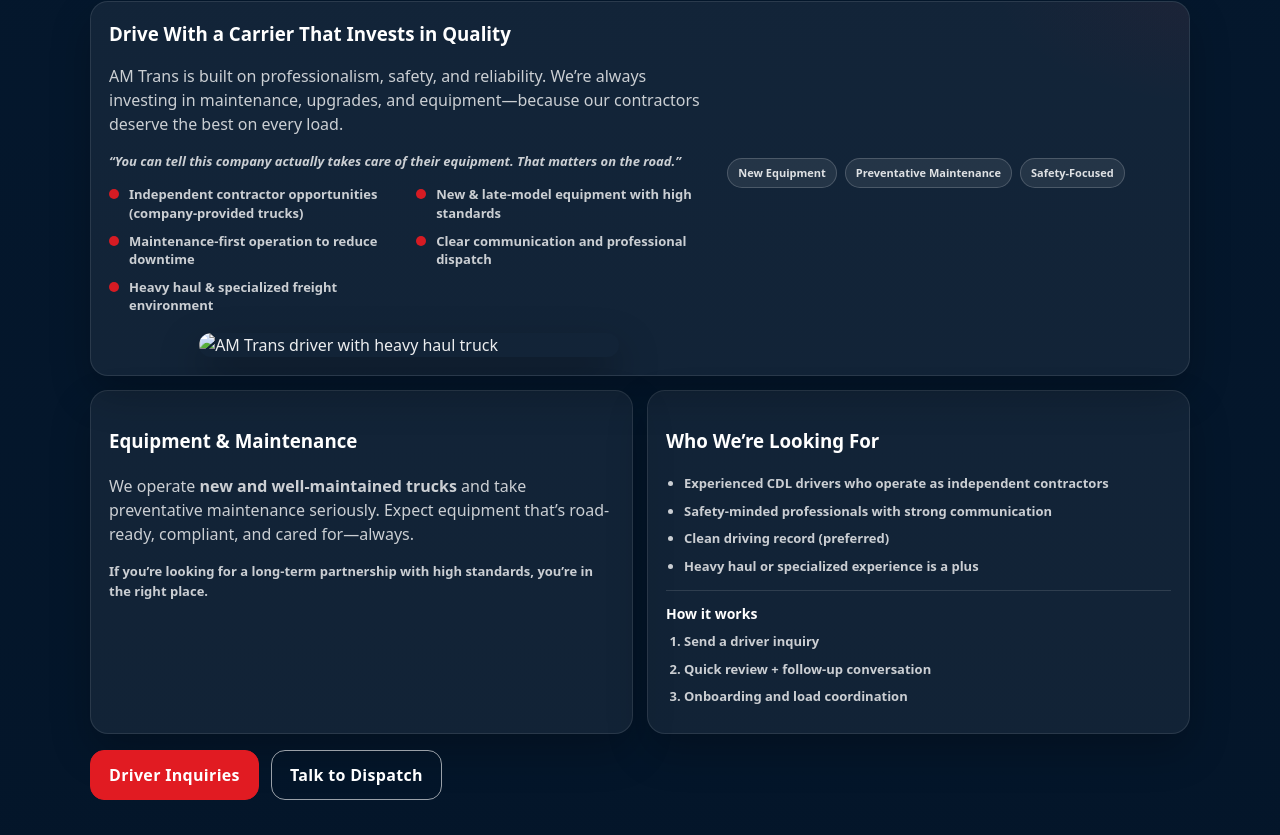
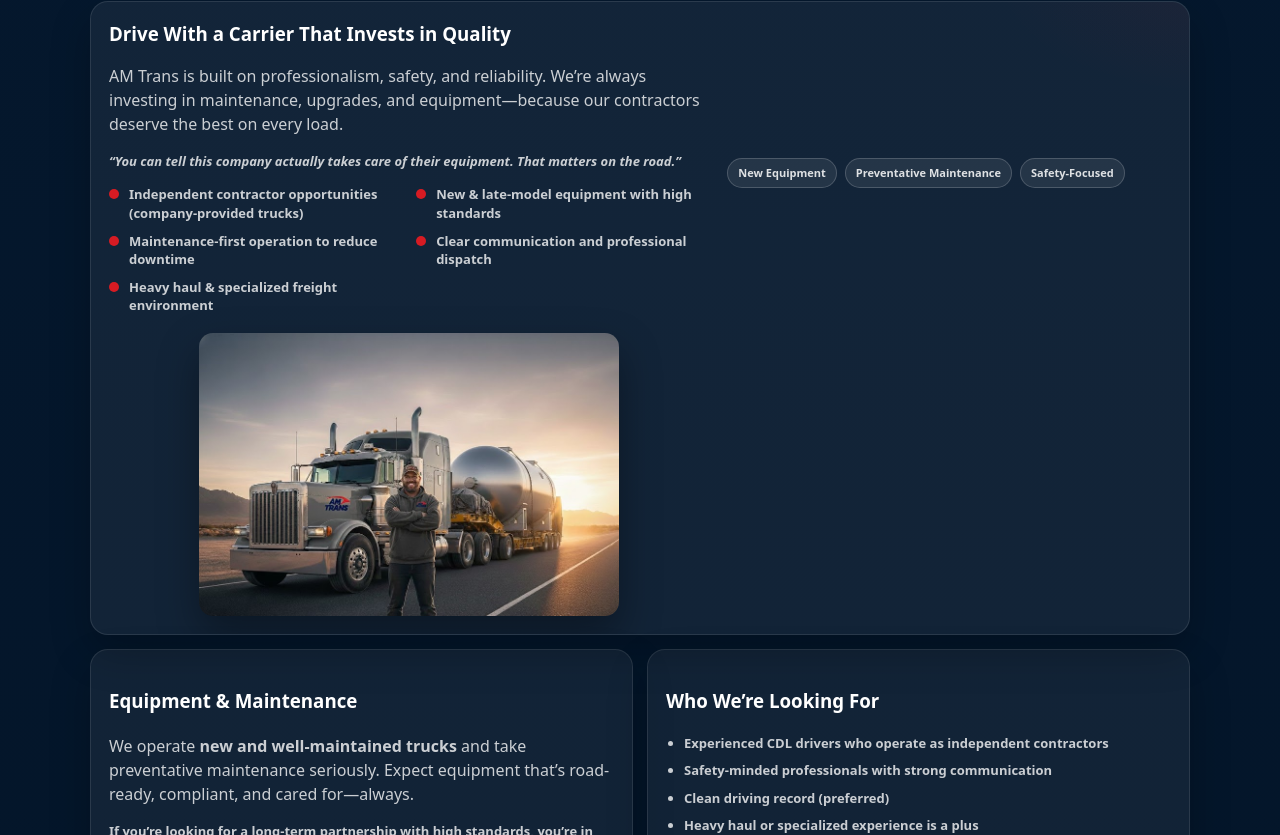
Before and after one commit to Mariabolona/AM-Trans-Site, a website built with Vite: page index.html in a window 1280 px wide. Shown: the part 2119-2954 px from the top of the page. Built offline with nearby package versions, Linux system fonts and the light colour scheme; files whose address does not match are found by name.

Commit message:
fix driver img

```diff
--- a/index.html
+++ b/index.html
@@ -223,7 +223,7 @@
 </div>
       <div class="drivers-hero-media">
         <img
-          src="/Driver Sec.jpg"
+          src="/driver-sec.jpg"
           alt="AM Trans driver with heavy haul truck"
           loading="lazy"
         />
```
